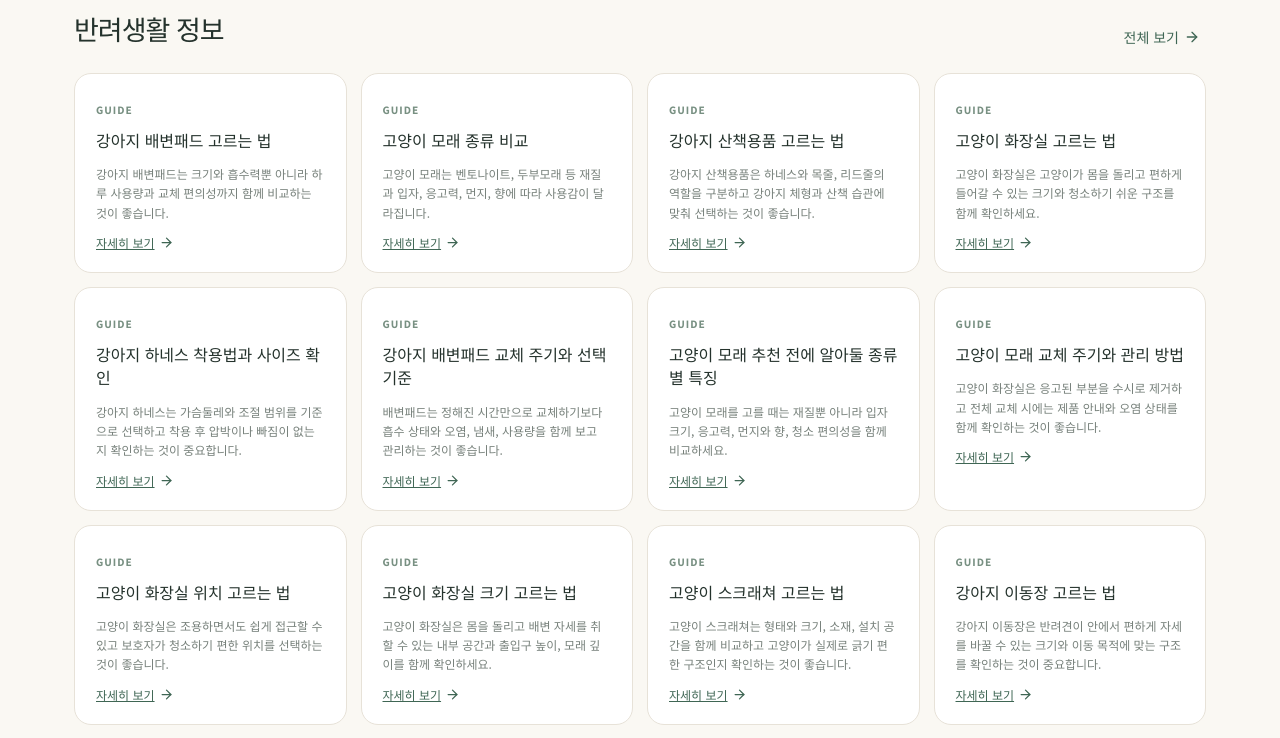
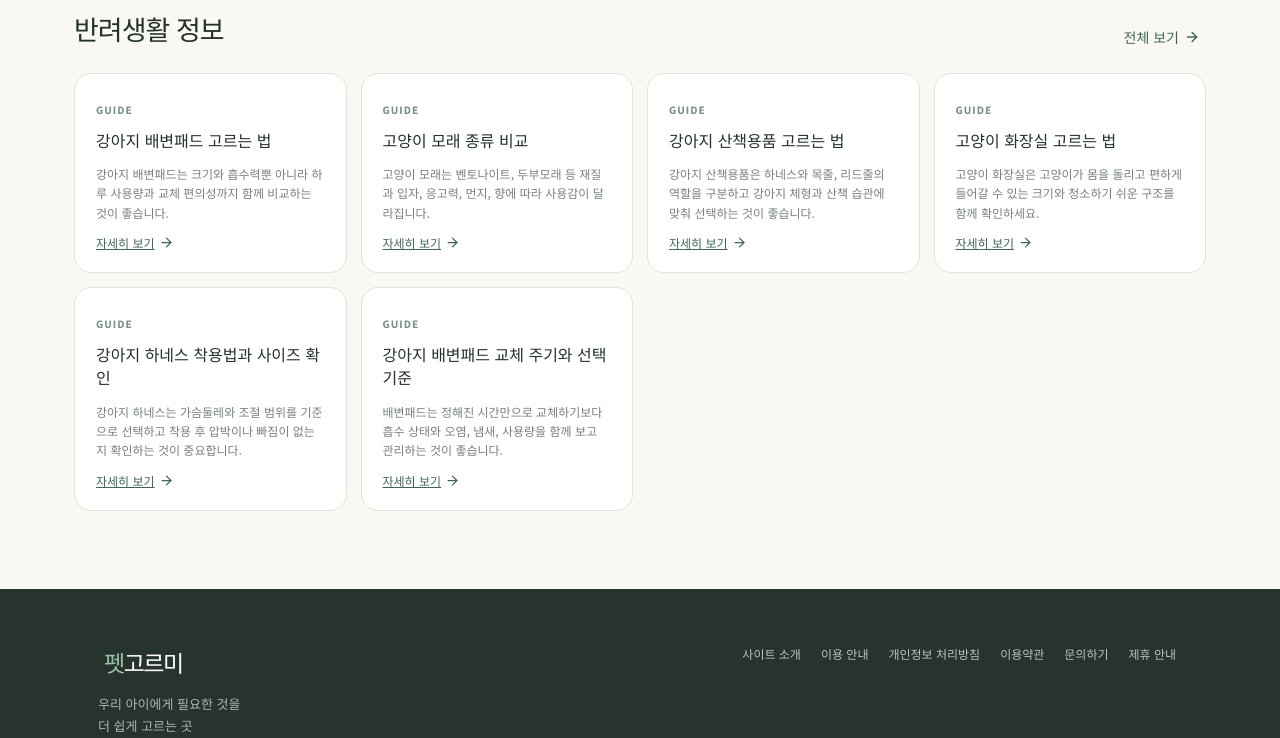
Before and after one commit to hosi4242/petgoreumi, a React (Vite) app: page / in a window 1280 px wide. Shown: the part 3586-4324 px from the top of the page. Built offline with nearby package versions, Linux system fonts and the light colour scheme.

Commit message:
Improve product filters and GA4 affiliate tracking

```diff
--- a/src/App.tsx
+++ b/src/App.tsx
@@ -5,6 +5,9 @@ import { products, situations, guides } from './data'
 type Tab = '홈'|'강아지'|'고양이'|'상황별 추천'|'상품 비교'|'반려생활 정보'|'사이트 소개'|'이용 안내'|'개인정보 처리방침'|'이용약관'|'문의하기'|'제휴 안내'
 type Guide = readonly [string,string,readonly string[],string,string,string]
 const guideList: readonly Guide[] = guides as readonly Guide[]
+
+declare global { interface Window { gtag?: (...args: any[]) => void } }
+function trackEvent(name:string, params:Record<string,any>={}){ if(typeof window!=='undefined' && window.gtag) window.gtag('event',name,params) }
 
 function Header({tab,go}:{tab:Tab;go:(t:Tab)=>void}) {
  const [open,setOpen]=useState(false)
@@ -68,18 +71,18 @@ function SeoSchema({tab,guideItem}:{tab:Tab;guideItem?:readonly [string,string,r
 }
 function AffiliateNotice(){return <div className="notice affiliate-notice">* 이 사이트는 쿠팡 파트너스 활동의 일환으로, 이에 따른 일정액의 수수료를 제공받습니다.</div>}
 
-function ProductCard({p,onCompare}:{p:typeof products[number];onCompare?:()=>void}){return <article className="product-card">{p.imageUrl?(p.affiliateUrl?<a className="product-image-link" href={p.affiliateUrl} target="_blank" rel="sponsored noopener noreferrer"><img className="product-image" src={p.imageUrl} alt={p.name} decoding="async"/></a>:<img className="product-image" src={p.imageUrl} alt={p.name} decoding="async"/>):<div className="product-icon">{p.pet==='강아지'?<Dog/>:<Cat/>}</div>}<div><span className="eyebrow">{p.pet} · {p.category}</span><h3>{p.name}</h3><p>{p.desc}</p>{p.suitableFor&&<div className="fit"><strong>이런 경우 살펴보세요</strong><span>{p.suitableFor}</span></div>}<div className="check-points"><strong>고를 때 확인</strong><ul>{p.checkPoints.slice(0,3).map(x=><li key={x}>{x}</li>)}</ul></div><div className="tags">{p.tags.map(t=><span key={t}>{t}</span>)}</div>{p.affiliateUrl?<a className="text-link" href={p.affiliateUrl} target="_blank" rel="sponsored noopener noreferrer">쿠팡에서 바로 보기 <ExternalLink size={15}/></a>:<button className="text-link" onClick={onCompare}>상품 정보 보기 <ArrowRight size={15}/></button>}</div></article>}
+function ProductCard({p,onCompare}:{p:typeof products[number];onCompare?:()=>void}){const click=()=>trackEvent('affiliate_click',{product_name:p.name,pet:p.pet,category:p.category});return <article className="product-card">{p.imageUrl?(p.affiliateUrl?<a className="product-image-link" href={p.affiliateUrl} onClick={click} target="_blank" rel="sponsored noopener noreferrer"><img className="product-image" src={p.imageUrl} alt={p.name} decoding="async"/></a>:<img className="product-image" src={p.imageUrl} alt={p.name} decoding="async"/>):<div className="product-icon">{p.pet==='강아지'?<Dog/>:<Cat/>}</div>}<div><span className="eyebrow">{p.pet} · {p.category}</span><h3>{p.name}</h3><p>{p.desc}</p>{p.suitableFor&&<div className="fit"><strong>이런 경우 살펴보세요</strong><span>{p.suitableFor}</span></div>}<div className="check-points"><strong>고를 때 확인</strong><ul>{p.checkPoints.slice(0,3).map(x=><li key={x}>{x}</li>)}</ul></div><div className="tags">{p.tags.map(t=><span key={t}>{t}</span>)}</div>{p.affiliateUrl?<a className="text-link" href={p.affiliateUrl} onClick={click} target="_blank" rel="sponsored noopener noreferrer">쿠팡에서 바로 보기 <ExternalLink size={15}/></a>:<button className="text-link" onClick={onCompare}>상품 정보 보기 <ArrowRight size={15}/></button>}</div></article>}
 
-function Home({go,goCompare,openGuide}:{go:(t:Tab)=>void;goCompare:(q?:string)=>void;openGuide:(slug?:string)=>void}){const [search,setSearch]=useState('');const popularSearches=['배변패드','하네스','이동장','고양이 모래'];const submitSearch=()=>goCompare(search);return <main>
+function Home({go,goCompare,openGuide}:{go:(t:Tab)=>void;goCompare:(q?:string)=>void;openGuide:(slug?:string)=>void}){const [search,setSearch]=useState('');const popularSearches=['배변패드','하네스','이동장','고양이 모래'];const submitSearch=()=>{trackEvent('site_search',{search_term:search});goCompare(search)};return <main>
  <section className="hero"><div className="hero-copy"><span className="pill">반려생활 선택 가이드</span><h1>우리 아이에게 필요한 것을<br/><em>더 쉽게</em> 골라보세요</h1><p>강아지와 고양이 용품을 조건별로 살펴보고<br/>나에게 맞는 상품을 찾아보세요.</p>
  <div className="search"><Search size={20}/><input value={search} onChange={e=>setSearch(e.target.value)} onKeyDown={e=>e.key==='Enter'&&submitSearch()} placeholder="무엇을 찾고 계세요?" /><button onClick={submitSearch}>찾아보기</button></div><div className="quick-search"><span>자주 찾는 검색</span>{popularSearches.map(x=><button key={x} onClick={()=>{setSearch(x);submitSearch()}}>{x}</button>)}</div></div><div className="hero-art"><div className="pet-orb dog-orb"><Dog/></div><div className="pet-orb cat-orb"><Cat/></div></div></section>
  <section className="section"><AffiliateNotice/><div className="section-head"><div><span className="section-kicker">PET CATEGORY</span><h2>반려동물별로 찾아보기</h2></div></div><div className="pet-grid"><button className="pet-card dog" onClick={()=>go('강아지')}><Dog/><div><span>FOR DOG</span><h3>강아지 용품</h3><p>산책 · 배변 · 급식 · 이동 · 놀이</p></div><ArrowRight/></button><button className="pet-card cat" onClick={()=>go('고양이')}><Cat/><div><span>FOR CAT</span><h3>고양이 용품</h3><p>화장실 · 급식 · 스크래처 · 이동 · 놀이</p></div><ArrowRight/></button></div></section>
  <section className="section soft"><div className="section-head"><div><span className="section-kicker">BY SITUATION</span><h2>이런 상황이라면</h2></div><button onClick={()=>go('상황별 추천')} className="more">전체 보기 <ArrowRight size={16}/></button></div><div className="situation-grid">{situations.map(([a,b,c])=><button className="situation" key={a} onClick={()=>go('상황별 추천')}><strong>{a}</strong><span>{b}</span><small>{c}</small></button>)}</div></section>
  <section className="section"><div className="section-head"><div><span className="section-kicker">POPULAR GUIDE</span><h2>많이 찾는 용품</h2></div><button onClick={()=>go('상품 비교')} className="more">상품 비교 <ArrowRight size={16}/></button></div><div className="product-grid">{products.slice(0,6).map(p=><ProductCard key={p.name} p={p} onCompare={()=>go('상품 비교')}/>)}</div></section>
- <section className="section soft"><div className="section-head"><div><span className="section-kicker">RECENT GUIDES</span><h2>반려생활 정보</h2></div><button onClick={()=>go('반려생활 정보')} className="more">전체 보기 <ArrowRight size={16}/></button></div><div className="guide-grid">{guideList.map((g)=>{const a=g[0],b=g[1];return<article className="guide" key={a}><span>GUIDE</span><h3>{a}</h3><p>{b}</p><a href={`/guides/${encodeURIComponent(guideSlug(a))}`} className="text-link" onClick={(e)=>{e.preventDefault();openGuide(guideSlug(a))}}>자세히 보기 <ArrowRight size={15}/></a></article>})}</div></section>
+ <section className="section soft"><div className="section-head"><div><span className="section-kicker">RECENT GUIDES</span><h2>반려생활 정보</h2></div><button onClick={()=>go('반려생활 정보')} className="more">전체 보기 <ArrowRight size={16}/></button></div><div className="guide-grid">{guideList.slice(0,6).map((g)=>{const a=g[0],b=g[1];return<article className="guide" key={a}><span>GUIDE</span><h3>{a}</h3><p>{b}</p><a href={`/guides/${encodeURIComponent(guideSlug(a))}`} className="text-link" onClick={(e)=>{e.preventDefault();trackEvent('guide_open',{guide_title:a});openGuide(guideSlug(a))}}>자세히 보기 <ArrowRight size={15}/></a></article>})}</div></section>
  </main>}
 
-function Listing({pet}:{pet?:'강아지'|'고양이'}){const [filter,setFilter]=useState('전체');const cats=['전체','산책','배변·위생','급식','외출','놀이·생활','화장실'];const list=products.filter(p=>(!pet||p.pet===pet)&&(filter==='전체'||p.category===filter));return <main className="page"><AffiliateNotice/><div className="page-title"><span className="section-kicker">{pet==='강아지'?'FOR DOG':pet==='고양이'?'FOR CAT':'PRODUCT GUIDE'}</span><h1>{pet?pet+' 용품': '상품 비교'}</h1><p>{pet?pet+'에게 필요한 용품을 선택 기준과 함께 살펴보세요.':'용품별 핵심 기준을 비교하고 필요한 상품을 찾아보세요.'}</p></div><div className="filter-row">{cats.map(x=><button key={x} className={filter===x?'selected':''} onClick={()=>setFilter(x)}>{x}</button>)}</div>{list.length?<div className="product-grid">{list.map(p=><ProductCard key={p.name} p={p}/>)}</div>:<div className="empty">현재 선택한 조건에 맞는 상품 정보가 없습니다. 다른 항목을 선택해보세요.</div>}<AffiliateNotice/></main>}
+function Listing({pet}:{pet?:'강아지'|'고양이'}){const [filter,setFilter]=useState('전체');const cats=['전체',...Array.from(new Set(products.filter(p=>!pet||p.pet===pet).map(p=>p.category)))];const list=products.filter(p=>(!pet||p.pet===pet)&&(filter==='전체'||p.category===filter));return <main className="page"><AffiliateNotice/><div className="page-title"><span className="section-kicker">{pet==='강아지'?'FOR DOG':pet==='고양이'?'FOR CAT':'PRODUCT GUIDE'}</span><h1>{pet?pet+' 용품': '상품 비교'}</h1><p>{pet?pet+'에게 필요한 용품을 선택 기준과 함께 살펴보세요.':'용품별 핵심 기준을 비교하고 필요한 상품을 찾아보세요.'}</p></div><div className="filter-row">{cats.map(x=><button key={x} className={filter===x?'selected':''} onClick={()=>setFilter(x)}>{x}</button>)}</div>{list.length?<div className="product-grid">{list.map(p=><ProductCard key={p.name} p={p}/>)}</div>:<div className="empty">현재 선택한 조건에 맞는 상품 정보가 없습니다. 다른 항목을 선택해보세요.</div>}<AffiliateNotice/></main>}
 
 function Situations({goSearch}:{goSearch:(q:string)=>void}){const searchTerms:Record<string,string>={'초보 보호자':'배변','좁은 집':'놀이','자주 외출한다면':'외출','가성비를 찾는다면':'배변','강아지 여러 마리':'강아지','고양이 여러 마리':'고양이','배변 관리가 어렵다면':'배변','고양이 화장실 관리가 고민이라면':'화장실','산책을 처음 시작한다면':'하네스','소모품을 자주 산다면':'배변','청소 부담을 줄이고 싶다면':'화장실','치아 관리가 고민이라면':'덴탈껌','눈물 관리가 고민이라면':'기능성 사료','관절 관리용 사료를 찾는다면':'기능성 사료','사료를 잘 먹지 않는다면':'사료토핑','정해진 시간에 급여하고 싶다면':'자동급식','편하게 쉬는 공간을 만들고 싶다면':'방석','목욕용품이 필요하다면':'미용·목욕'};return <main className="page"><div className="page-title"><span className="section-kicker">BY SITUATION</span><h1>상황별 추천</h1><p>우리 집 환경과 생활 방식에 맞춰 필요한 용품을 찾아보세요.</p></div><div className="situation-list">{situations.map(([a,b,c,points],i)=><article key={a} className="situation-large"><div className="num">0{i+1}</div><div><h2>{a}</h2><h3>{b}</h3><p>{c}</p><ul>{points.map((x:string)=><li key={x}><Check/>{x}</li>)}</ul><button className="situation-action" onClick={()=>goSearch(searchTerms[a]||a)}>관련 상품 찾아보기 <ArrowRight size={15}/></button></div></article>)}</div></main>}
 
```
